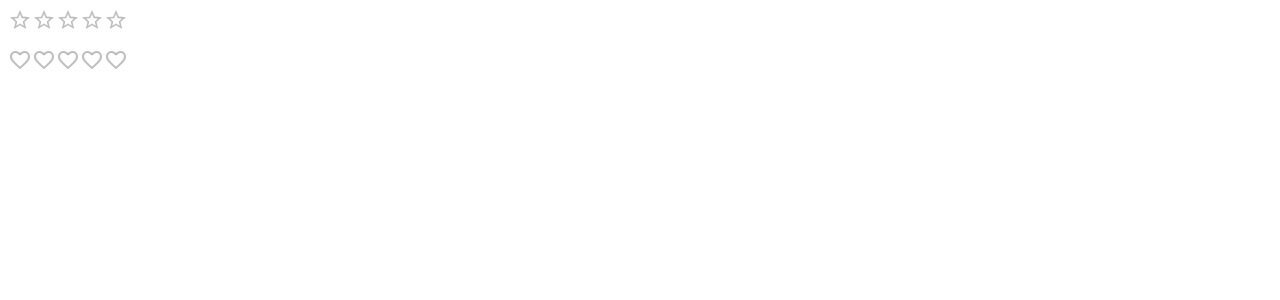
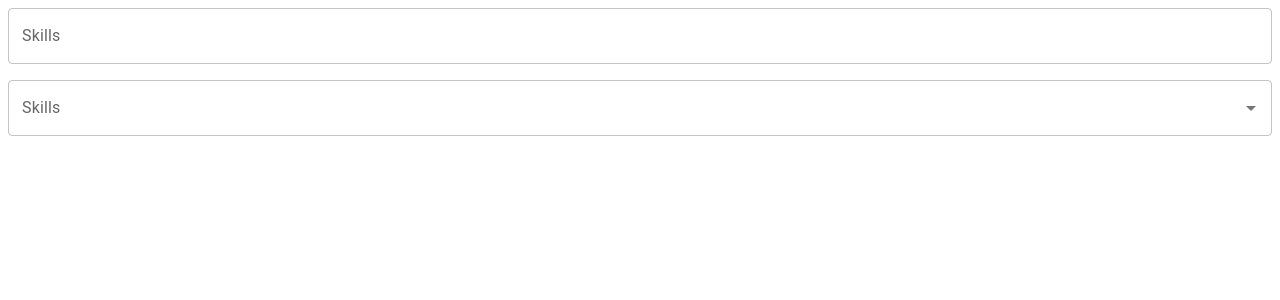
Before and after one commit to niambaust17/react-material-ui, a React (Create React App) app: page / in a window 1280 px wide. Shown: the top 300 px of the page. Built offline with nearby package versions, Linux system fonts and the light colour scheme.

Commit message:
1 file modified, 1 added

```diff
--- a/src/App.js
+++ b/src/App.js
@@ -5,6 +5,7 @@ import MaterialButton from './components/MaterialButton.js';
 import MaterialTextField from './components/MaterialTextField.js';
 import MaterialSelect from './components/MaterialSelect.js';
 import MaterialRating from './components/MaterialRating.js';
+import MaterialAutoComplete from './components/MaterialAutoComplete.js';
 
 export default function App() {
   return (
@@ -13,7 +14,8 @@ export default function App() {
       {/* <MaterialButton/> */}
       {/* <MaterialTextField /> */}
       {/* <MaterialSelect /> */}
-      <MaterialRating />
+      {/* <MaterialRating /> */}
+      <MaterialAutoComplete />
     </div>
   );
 }
--- /dev/null
+++ b/src/components/MaterialAutoComplete.js
@@ -0,0 +1,36 @@
+import React, { useState } from 'react';
+import { Stack, Autocomplete, TextField } from '@mui/material';
+
+const skills = ['HTML', 'CSS', 'JavaScript', 'Redux', 'TypeScript'];
+
+const skillOptions = skills.map((skill, index) => ({
+  id: index + 1,
+  label: skill,
+}));
+
+const MaterialAutoComplete = () => {
+  const [value, setValue] = useState(null);
+  const [skill, setSkill] = useState(null);
+  console.log({ value });
+  console.log({ skill });
+
+  return (
+    <Stack spacing={2}>
+      <Autocomplete
+        options={skills}
+        renderInput={(params) => <TextField {...params} label="Skills" />}
+        value={value}
+        onChange={(e, updatedValue) => setValue(updatedValue)}
+        freeSolo
+      />
+      <Autocomplete
+        options={skillOptions}
+        renderInput={(params) => <TextField {...params} label="Skills" />}
+        value={skill}
+        onChange={(e, updatedValue) => setSkill(updatedValue)}
+      />
+    </Stack>
+  );
+};
+
+export default MaterialAutoComplete;
```
